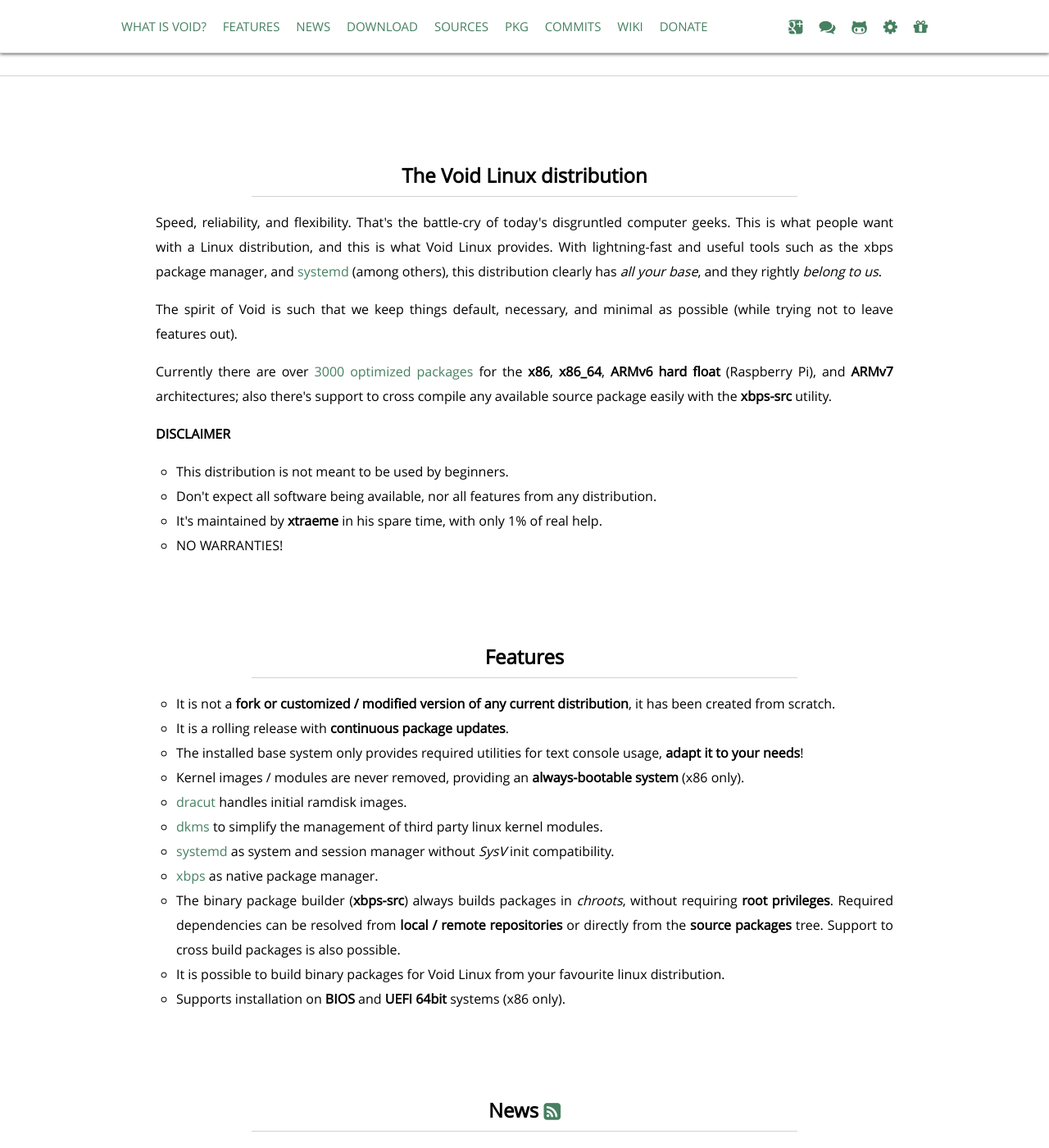
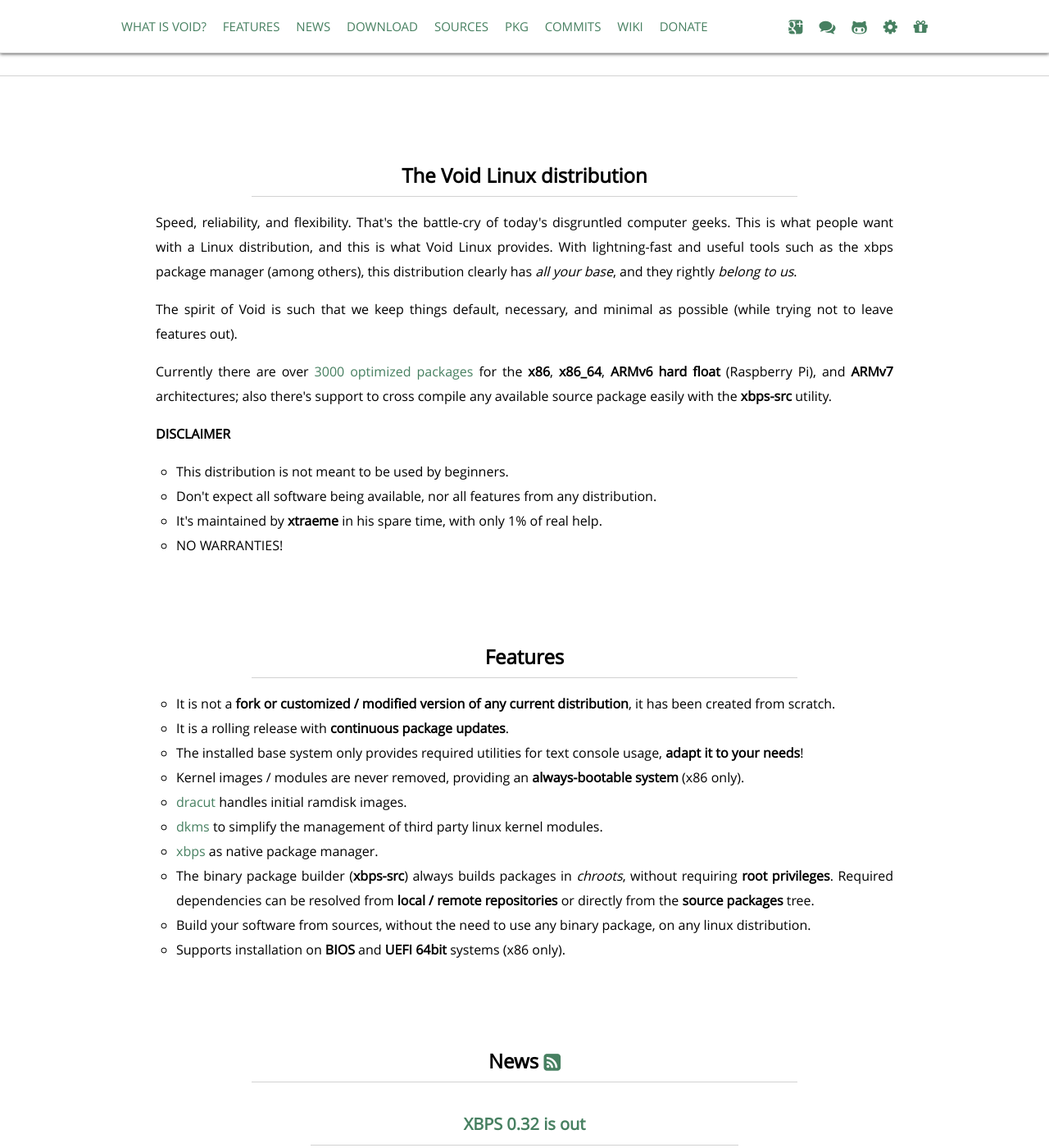
Before and after one commit to void-linux/void-linux.github.io, a Jekyll site: the page built from index.html, in a window 1280 px wide and 1400 px high, scrolled down 308 px. Shown: the whole window at 82% size. Built offline with Jekyll 4.4.1, drawn with Linux system fonts in a browser that asks for light colours; Markdown is read by kramdown in place of the engine named in the settings.

Commit message:
index: do not mention systemd, I'll probably get rid of it in the future.

```diff
--- a/index.html
+++ b/index.html
@@ -32,7 +32,7 @@
 		<div id="wtf">
 			<h2 class="cattitle">The Void Linux distribution</h2>
 			<p>Speed, reliability, and flexibility. That's the battle-cry of today's disgruntled computer geeks. This is what people want with a Linux distribution, and this is what Void Linux provides.
-			With lightning-fast and useful tools such as the xbps package manager, and <a href="http://www.freedesktop.org/wiki/Software/systemd">systemd</a> (among others), this distribution clearly has <em>all your base</em>, and they rightly <em>belong to us</em>.</p>
+			With lightning-fast and useful tools such as the xbps package manager (among others), this distribution clearly has <em>all your base</em>, and they rightly <em>belong to us</em>.</p>
 			<p>The spirit of Void is such that we keep things default, necessary, and minimal as possible (while trying not to leave features out).</p>
 			<p>Currently there are over <a href="https://github.com/xtraeme/xbps-packages/tree/master/srcpkgs">3000 optimized packages</a> for the <strong>x86</strong>, <strong>x86_64</strong>, <strong>ARMv6 hard float</strong> (Raspberry Pi), and <strong>ARMv7</strong> architectures; also there's support to cross compile any available source package easily with the <strong>xbps-src</strong> utility.</p>
 			<p><strong>DISCLAIMER</strong></p>
@@ -53,10 +53,9 @@
 				<li>Kernel images / modules are never removed, providing an <strong>always-bootable system</strong> (x86 only).</li>
 				<li><a href="https://dracut.wiki.kernel.org/">dracut</a> handles initial ramdisk images.</li>
 				<li><a href="http://linux.dell.com/dkms/">dkms</a> to simplify the management of third party linux kernel modules.</li>
-				<li><a href="http://www.freedesktop.org/wiki/Software/systemd">systemd</a> as system and session manager without <em>SysV</em> init compatibility.</li>
 				<li><a href="http://www.voidlinux.eu/xbps">xbps</a> as native package manager.</li>
-				<li>The binary package builder (<strong>xbps-src</strong>) always builds packages in <em>chroots</em>, without requiring <strong>root privileges</strong>. Required dependencies can be resolved from <strong>local / remote repositories</strong> or directly from the <strong>source packages</strong> tree. Support to cross build packages is also possible.</li>
-				<li>It is possible to build binary packages for Void Linux from your favourite linux distribution.</li>
+				<li>The binary package builder (<strong>xbps-src</strong>) always builds packages in <em>chroots</em>, without requiring <strong>root privileges</strong>. Required dependencies can be resolved from <strong>local / remote repositories</strong> or directly from the <strong>source packages</strong> tree.</li>
+				<li>Build your software from sources, without the need to use any binary package, on any linux distribution.</li>
 				<li>Supports installation on <strong>BIOS</strong> and <strong>UEFI 64bit</strong> systems (x86 only).</li>
 			</ul>
 		</div>
```
